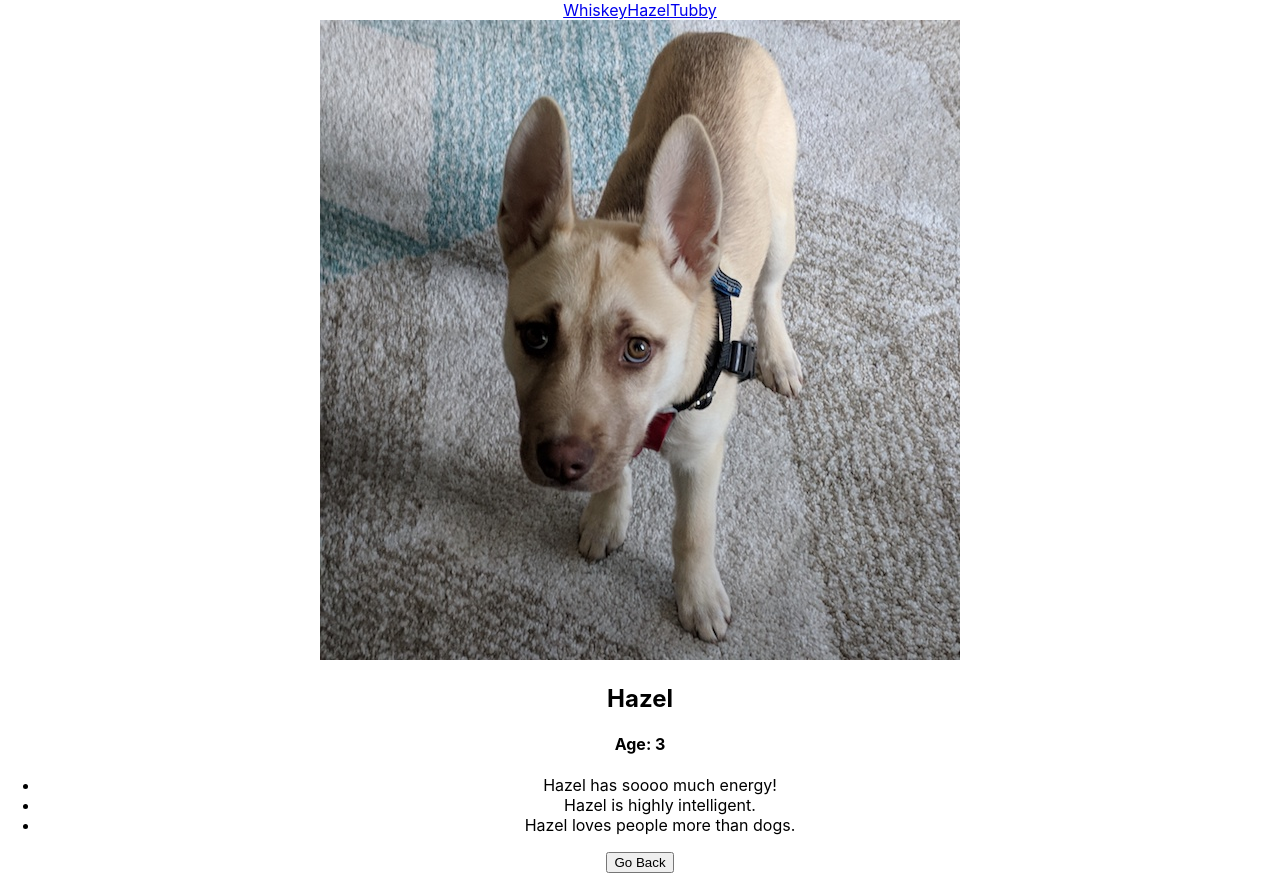
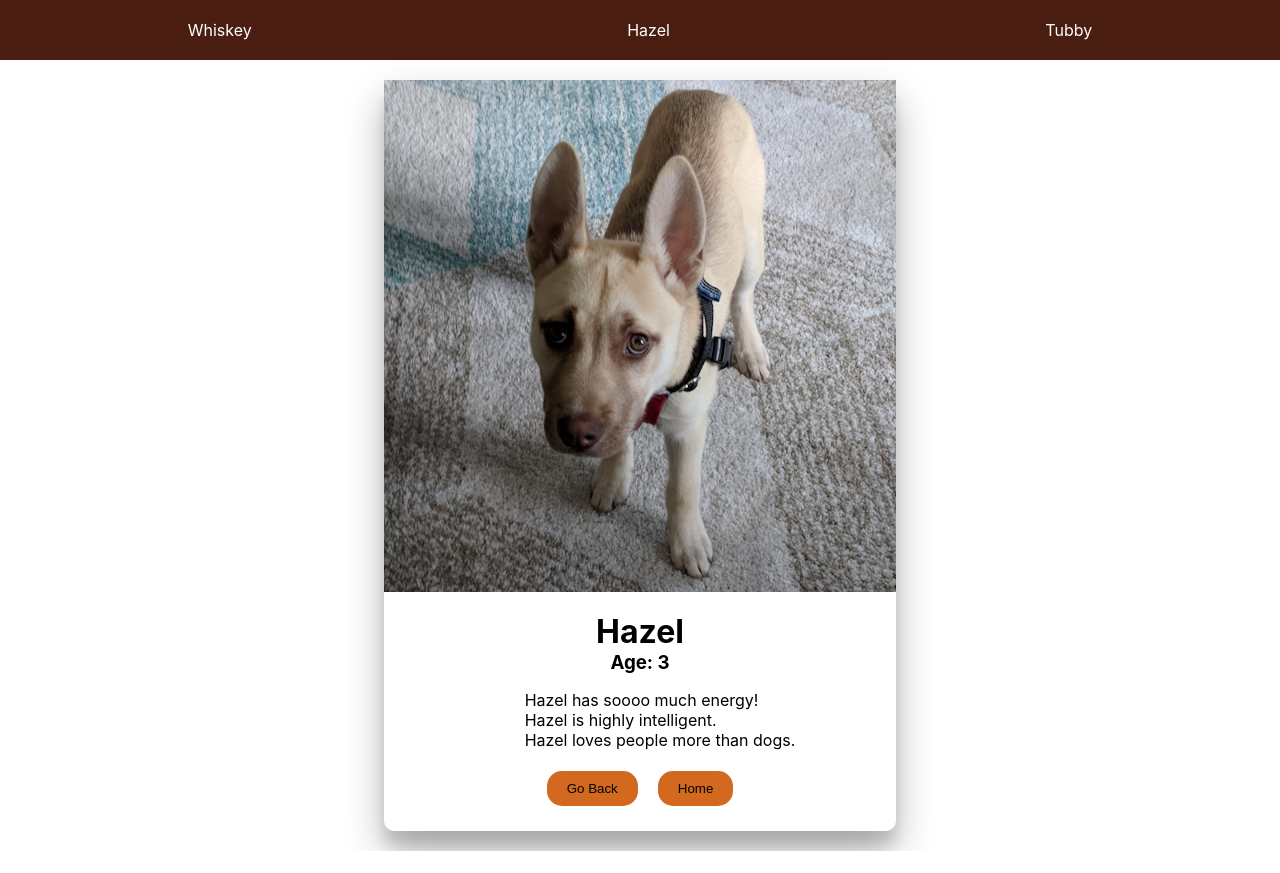
Before and after one commit to JohnMwendwa/dog-finder, a React (Create React App) app: page /dogs/Hazel in a window 1280 px wide. After the commit the page ends 851 px from the top, so only its background shows below. Built offline with nearby package versions, Linux system fonts and the light colour scheme.

Commit message:
import stylesheet files into respective components

```diff
--- a/src/Dog.js
+++ b/src/Dog.js
@@ -1,5 +1,6 @@
 import React, { Component } from 'react'
 import {Link} from 'react-router-dom'
+import './Dog.css'
 
 class Dog extends Component {
   render() {
@@ -8,7 +9,7 @@ class Dog extends Component {
       <div className='Dog'>
         <Link to={`/dogs/${name}`}>
           <img src={src} alt={name} />
-            {name}
+           <h3> {name}</h3>
          </Link>
       </div>
     )
--- a/src/DogDetails.js
+++ b/src/DogDetails.js
@@ -1,6 +1,7 @@
 import React from 'react'
 import {useNavigate,useParams} from 'react-router-dom'
 import {getDogs,searchDog} from './data'
+import './DogDetails.css'
 
 function DogDetails() {
   let params = useParams();
@@ -10,14 +11,21 @@ function DogDetails() {
   return (
     <div className='DogDetails'>
       <img src={dog.src} alt={dog.name} />
-      <h2>{dog.name}</h2>
-      <h4>Age: {dog.age}</h4>
+
+      <div className="DogDetails-content">
+      <h1>{dog.name}</h1>
+      <h3>Age: {dog.age}</h3>
       <ul>
         {dog.facts.map((fact,idx)=>(
           <li key={idx}>{fact}</li>
         ))}
       </ul>
+
+      <div className="DogDetails-btn">
       <button onClick={()=>navigate(-1)}>Go Back</button>
+      <button onClick={()=>navigate('/')}>Home</button>
+      </div>
+      </div>
     </div>
   )
 }
--- a/src/Home.js
+++ b/src/Home.js
@@ -1,5 +1,6 @@
 import React, { Component } from 'react'
 import Dog from './Dog'
+import './Home.css'
 
 export class Home extends Component {
   render() {
--- a/src/Navbar.js
+++ b/src/Navbar.js
@@ -1,6 +1,7 @@
 import React from 'react'
 import { NavLink } from 'react-router-dom'
 import {getDogs} from './data'
+import './Navbar.css'
 
 function Navbar() {
   let dogs = getDogs();
```
